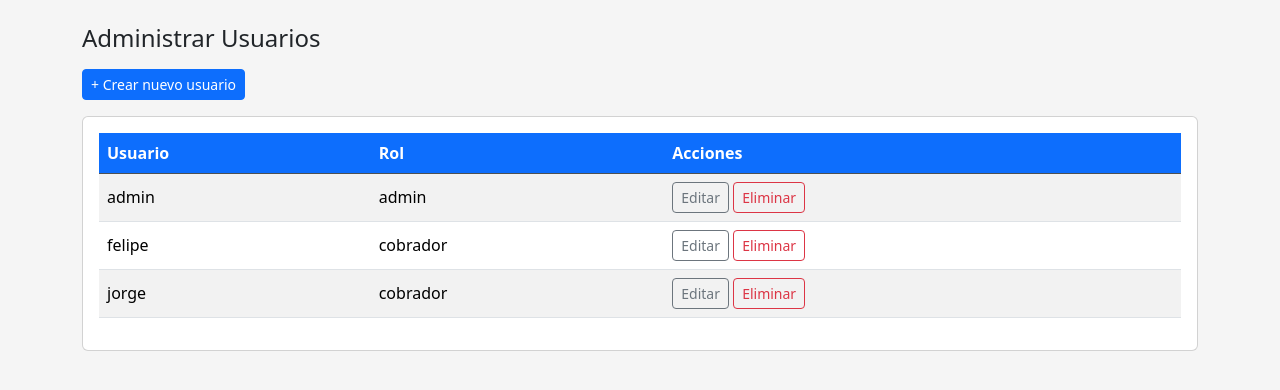
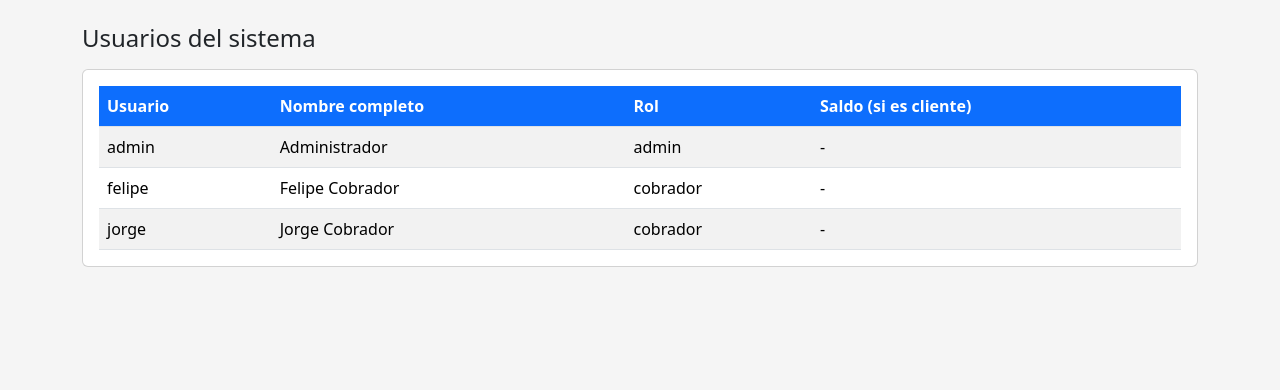
Before and after one commit to Jorleonzu86/creditos-app, a Flask app: page /usuarios in a window 1280 px wide. Shown: the part 56-446 px from the top of the page. Run offline with Flask 3, Linux system fonts and the light colour scheme; a user stored in the database is signed in; data comes from the database, SQL or seed files in the repository.

Commit message:
Update usuarios_list.html

```diff
--- a/templates/usuarios_list.html
+++ b/templates/usuarios_list.html
@@ -1,57 +1,44 @@
 {% extends "base.html" %}
 
-{% block title %}Usuarios - Administración{% endblock %}
+{% block title %}Usuarios del sistema · Créditos IBafuco{% endblock %}
 
 {% block content %}
-<h4 class="mb-3">Administrar Usuarios</h4>
-
-<div class="mb-3">
-    <a href="{{ url_for('usuario_nuevo') }}" class="btn btn-primary btn-sm">
-        + Crear nuevo usuario
-    </a>
-</div>
+<h1 class="h4 mb-3">Usuarios del sistema</h1>
 
 <div class="card">
     <div class="card-body">
+        {% if usuarios %}
             <div class="table-responsive">
-            <table class="table table-striped align-middle">
-                <thead class="table-dark">
+                <table class="table table-striped align-middle mb-0">
+                    <thead>
                     <tr>
                         <th>Usuario</th>
+                        <th>Nombre completo</th>
                         <th>Rol</th>
-                        <th>Acciones</th>
+                        <th>Saldo (si es cliente)</th>
                     </tr>
                     </thead>
                     <tbody>
-                    {% if usuarios %}
                     {% for u in usuarios %}
                         <tr>
                             <td>{{ u.username }}</td>
+                            <td>{{ u.full_name or "-" }}</td>
                             <td>{{ u.role }}</td>
                             <td>
-                                <a href="{{ url_for('usuario_editar', user_id=u.id) }}"
-                                   class="btn btn-outline-secondary btn-sm">
-                                    Editar
-                                </a>
-                                <a href="{{ url_for('usuario_eliminar', user_id=u.id) }}"
-                                   class="btn btn-outline-danger btn-sm"
-                                   onclick="return confirm('¿Eliminar este usuario?');">
-                                    Eliminar
-                                </a>
+                                {% if u.role == 'cliente' %}
+                                    {{ "%.2f"|format(u.saldo()) }}
+                                {% else %}
+                                    -
+                                {% endif %}
                             </td>
                         </tr>
                     {% endfor %}
-                    {% else %}
-                    <tr>
-                        <td colspan="3" class="text-center text-muted">
-                            No hay usuarios registrados.
-                        </td>
-                    </tr>
-                    {% endif %}
                     </tbody>
                 </table>
             </div>
+        {% else %}
+            <p class="mb-0">No hay usuarios registrados.</p>
+        {% endif %}
     </div>
 </div>
-
 {% endblock %}
```
Lines whose indentation alone changed are shown as unchanged.
